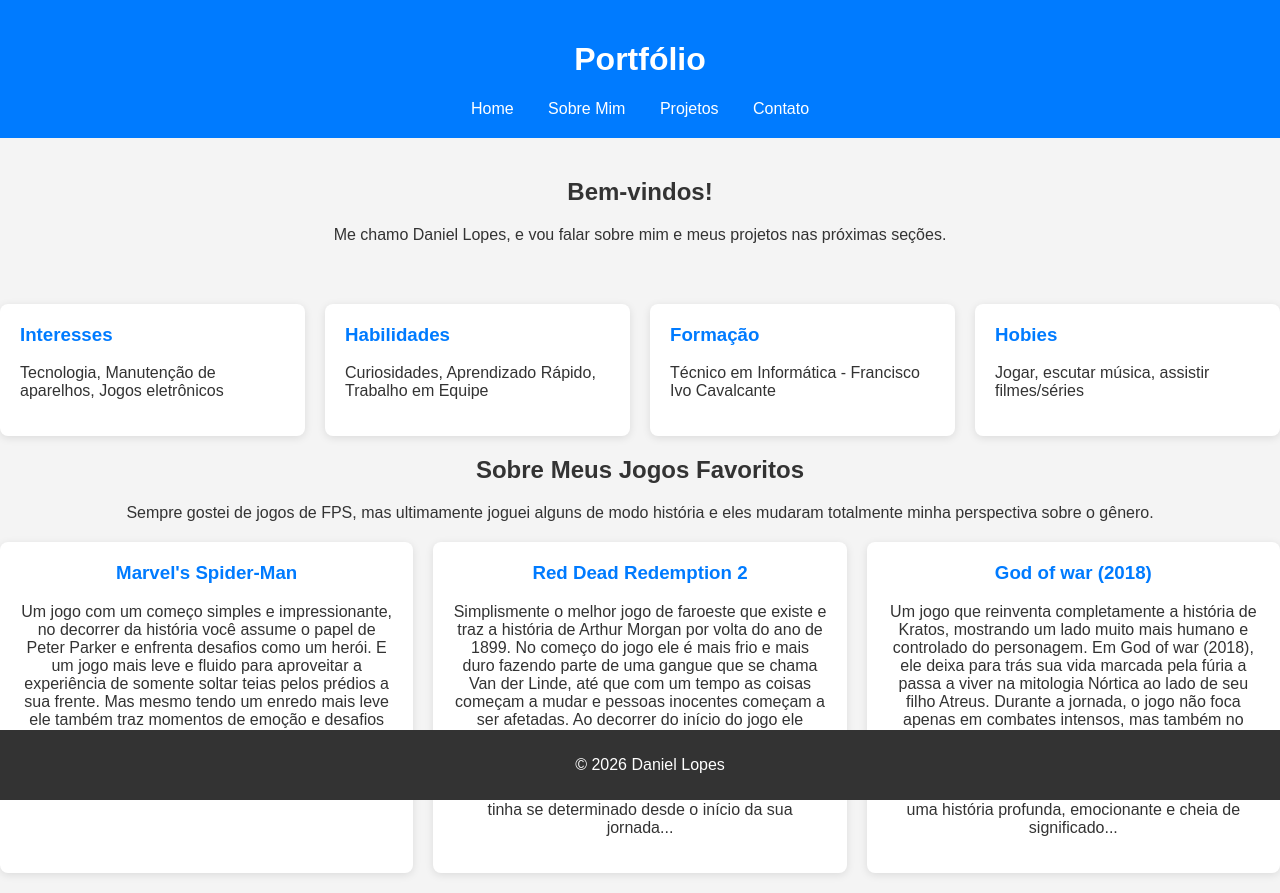
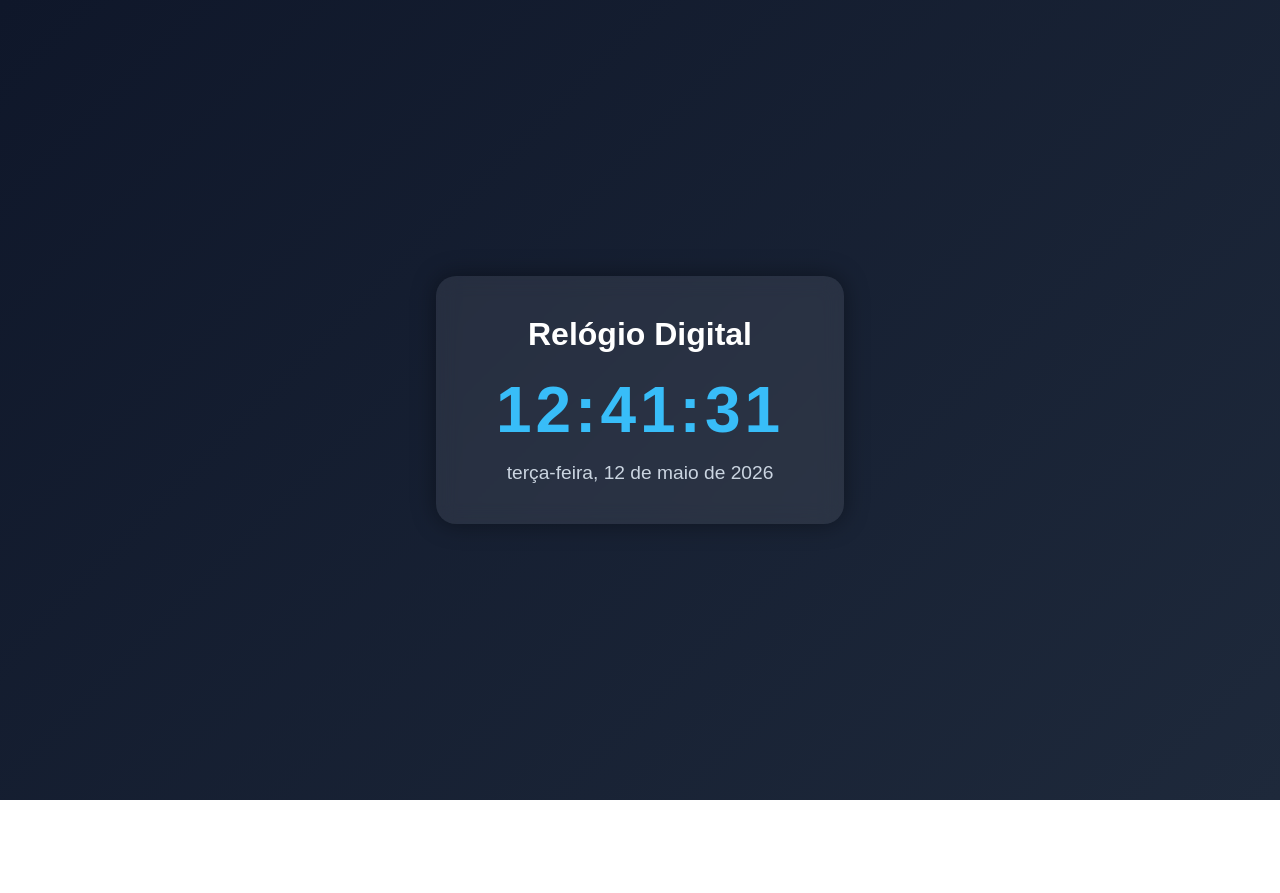
Before and after one commit to blacknerror/Fic-DanielLP-2A-2026, a plain HTML site: page index.html in a window 1280 px wide. After the commit the page ends 800 px from the top, so only its background shows below. Drawn offline with Linux system fonts and the light colour scheme.

Commit message:
Add files via upload

```diff
--- a/index.html
+++ b/index.html
@@ -1,67 +1,91 @@
 <!DOCTYPE html>
-<html lang="pt-br">
+<html lang="pt-BR">
 <head>
-    <meta charset="UTF-8">
-    <meta name="viewport" content="width=device-width, initial-scale=1.0">
-    <title>Home - Portfólio</title>
-    <link rel="stylesheet" href="styles.css">
+  <meta charset="UTF-8" />
+  <meta name="viewport" content="width=device-width, initial-scale=1.0"/>
+  <title>Relógio Digital</title>
+
+  <style>
+    * {
+      margin: 0;
+      padding: 0;
+      box-sizing: border-box;
+      font-family: Arial, sans-serif;
+    }
+
+    body {
+      height: 100vh;
+      display: flex;
+      justify-content: center;
+      align-items: center;
+      background: linear-gradient(135deg, #0f172a, #1e293b);
+    }
+
+    .container {
+      background: rgba(255, 255, 255, 0.08);
+      padding: 40px 60px;
+      border-radius: 20px;
+      backdrop-filter: blur(10px);
+      box-shadow: 0 0 25px rgba(0,0,0,0.4);
+      text-align: center;
+    }
+
+    h1 {
+      color: white;
+      margin-bottom: 20px;
+      font-size: 2rem;
+    }
+
+    #clock {
+      font-size: 4rem;
+      color: #38bdf8;
+      letter-spacing: 4px;
+      font-weight: bold;
+    }
+
+    .date {
+      margin-top: 15px;
+      color: #cbd5e1;
+      font-size: 1.2rem;
+    }
+  </style>
 </head>
 <body>
-    <header>
-        <h1>Portfólio</h1>
-        <nav>
-            <a href="index.html">Home</a>
-            <a href="sobre-mim.html">Sobre Mim</a>
-            <a href="projetos.html">Projetos</a>
-            <a href="contato.html">Contato</a>
-        </nav>
-    </header>
-    <main>
-        <section id="home">
-            <h2>Bem-vindos!</h2>
-            <p>Me chamo Daniel Lopes, e vou falar sobre mim e meus projetos nas próximas seções.</p>
-        </section>
-    </main>
-    <div class="cards-container">
-                <div class="card">
-                    <h3>Interesses</h3>
-                    <p>Tecnologia, Manutenção de aparelhos, Jogos eletrônicos</p>
-                </div>
-                <div class="card">
-                    <h3>Habilidades</h3>
-                    <p>Curiosidades, Aprendizado Rápido, Trabalho em Equipe</p>
-                </div>
-                <div class="card">
-                    <h3>Formação</h3>
-                    <p>Técnico em Informática - Francisco Ivo Cavalcante</p>
-                </div>
-                <div class="card">
-                    <h3>Hobies</h3>
-                    <p>Jogar, escutar música, assistir filmes/séries</p>
-                </div>
-            </div>
-        </section>
-        <section id="jogos">
-            <h2>Sobre Meus Jogos Favoritos</h2>
-            <p>Sempre gostei de jogos de FPS, mas ultimamente joguei alguns de modo história e eles mudaram totalmente minha perspectiva sobre o gênero.</p>
-            <div class="cards-container">
-                <div class="card">
-                    <h3>Marvel's Spider-Man</h3>
-                    <p>Um jogo com um começo simples e impressionante, no decorrer da história você assume o papel de Peter Parker e enfrenta desafios como um herói. E um jogo mais leve e fluido para aproveitar a experiência de somente soltar teias pelos prédios a sua frente. Mas mesmo tendo um enredo mais leve ele também traz momentos de emoção e desafios de ser um herói, passando por momentos de tristeza profunda e por não conseguir mudar o rumo da história...</p>
-                </div>
-                <div class="card">
-                    <h3>Red Dead Redemption 2</h3>
-                    <p>Simplismente o melhor jogo de faroeste que existe e traz a história de Arthur Morgan por volta do ano de 1899. No começo do jogo ele é mais frio e mais duro fazendo parte de uma gangue que se chama Van der Linde, até que com um tempo as coisas começam a mudar e pessoas inocentes começam a ser afetadas. Ao decorrer do início do jogo ele descobre que está com turbeculose e ele começa a ficar mais reflexivo e buscar não causar tantos dados e sim fazer o bem sempre que possível. No final do jogo ele enfrenta um destino trágico que já tinha se determinado desde o início da sua jornada...</p>
-                </div>
-                <div class="card">
-                    <h3>God of war (2018)</h3>
-                    <p>Um jogo que reinventa completamente a história de Kratos, mostrando um lado muito mais humano e controlado do personagem. Em God of war (2018), ele deixa para trás sua vida marcada pela fúria a passa a viver na mitologia Nórtica ao lado de seu filho Atreus. Durante a jornada, o jogo não foca apenas em combates intensos, mas também no desenvolvimento da relação entre pai e filho, com momentos de aprendizado, conflito e evoluçãoo. Kratos tenta ensinar Atreus a sobreviver enquanto também luta contra seu próprio passado, criando uma história profunda, emocionante e cheia de significado...</p>
-                </div>
-            </div>
-        </section>
-    </main>
-    <footer>
-        <p>&copy; 2026 Daniel Lopes</p>
-    </footer>
+
+  <div class="container">
+    <h1>Relógio Digital</h1>
+    <div id="clock">00:00:00</div>
+    <div class="date" id="date"></div>
+  </div>
+
+  <script>
+    function updateClock() {
+      const now = new Date();
+
+      // Hora
+      let hours = String(now.getHours()).padStart(2, '0');
+      let minutes = String(now.getMinutes()).padStart(2, '0');
+      let seconds = String(now.getSeconds()).padStart(2, '0');
+
+      document.getElementById('clock').innerText =
+        `${hours}:${minutes}:${seconds}`;
+
+      // Data
+      const options = {
+        weekday: 'long',
+        year: 'numeric',
+        month: 'long',
+        day: 'numeric'
+      };
+
+      document.getElementById('date').innerText =
+        now.toLocaleDateString('pt-BR', options);
+    }
+
+    setInterval(updateClock, 1000);
+
+    updateClock();
+  </script>
+
 </body>
-</html></content>
+</html>
```
Also changed, not shown: script.js (added, +45 -0 lines).
